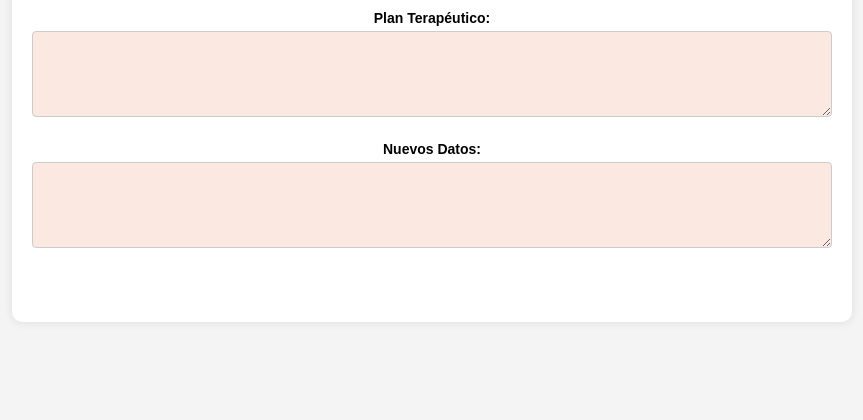
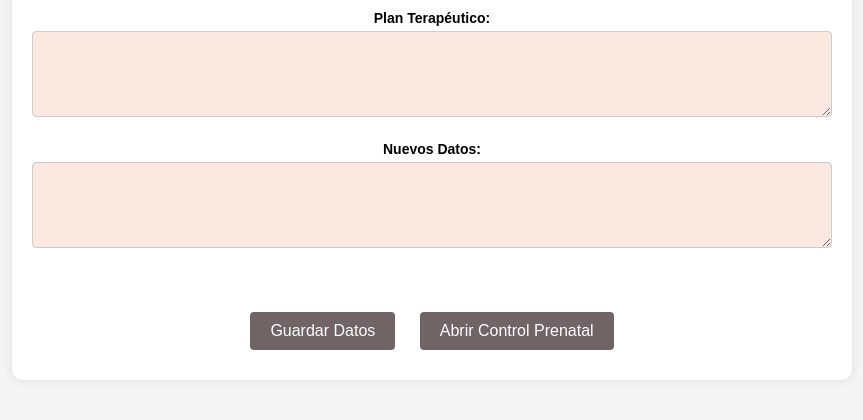
Before and after one commit to Kozukiannd/historial-clinico, a Django app: page / in a window 1280 px wide. Shown: the part 1893-2313 px from the top of the page, without its empty margins (208-1071 px from the left). Before the commit the page ends 2141 px from the top, so only its background shows below. Run offline with Django 3.2, Linux system fonts and the light colour scheme.

Commit message:
Cambie el HTML para la página.

```diff
--- a/blog/templates/blog/post_list.html
+++ b/blog/templates/blog/post_list.html
@@ -115,6 +115,26 @@
         th {
             background-color: #fae8e1;
             color: #000;
+        }
+
+        .buttons {
+            text-align: center;
+            margin-top: 20px;
+        }
+
+        .buttons button {
+            padding: 10px 20px;
+            background-color: #716467;
+            color: #fff;
+            border: none;
+            border-radius: 4px;
+            cursor: pointer;
+            font-size: 16px;
+            margin: 10px;
+        }
+
+        .buttons button:hover {
+            background-color: #564e5a;
         }
     </style>
 </head>
@@ -242,6 +262,12 @@
             <label for="nuevos_datos">Nuevos Datos:</label>
             <textarea id="nuevos_datos" name="nuevos_datos" rows="4"></textarea>
         </div>
+
+        <!-- Botones Guardar y Control Prenatal -->
+        <div class="buttons">
+            <button type="button">Guardar Datos</button>
+            <button type="button">Abrir Control Prenatal</button>
+        </div>
     </div>
 </body>
 </html>
```
